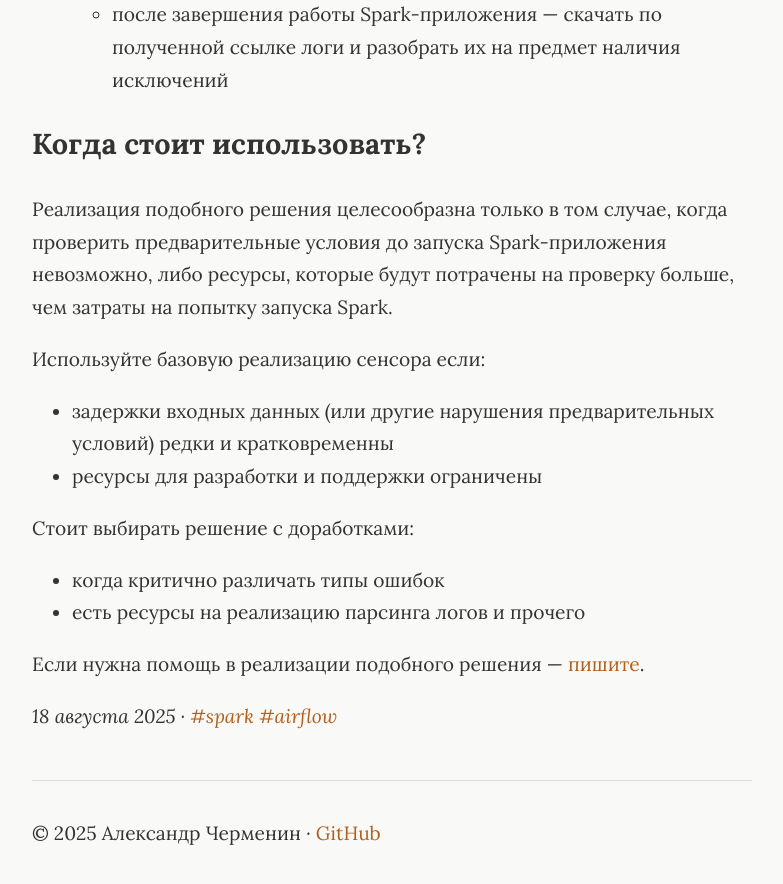
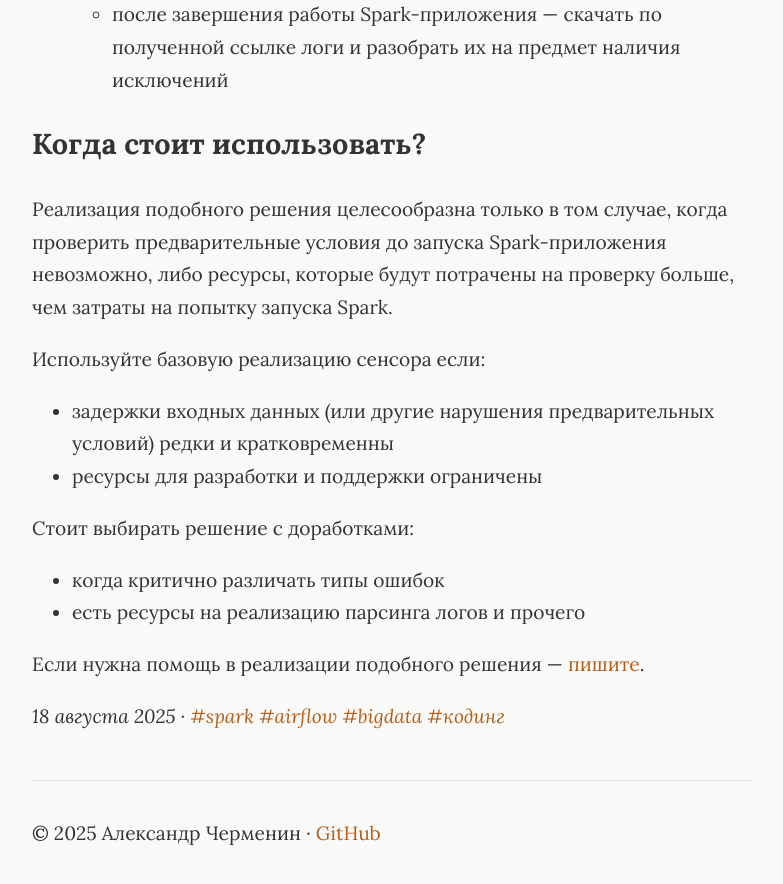
Before and after one commit to chermenin/chermenin.ru, a Jekyll site: the page built from _posts/2025-08-18-spark-submit-sensor.md, in a window 1280 px wide and 900 px high, scrolled down 4209 px. Shown: the top 884 px of the window, without its empty margins (248-1031 px from the left). Built offline with Jekyll 4.4.1, drawn with Linux system fonts in a browser that asks for light colours.

Commit message:
Updated tags

```diff
--- a/_posts/2025-08-18-spark-submit-sensor.md
+++ b/_posts/2025-08-18-spark-submit-sensor.md
@@ -15,6 +15,8 @@ keywords:
 tags:
     - spark
     - airflow
+    - bigdata
+    - кодинг
 ---
 При автоматизации Spark-задач в Airflow иногда может возникнуть ситуация, когда задача ещё не может
 правильно стартовать из-за временных условий:
```
